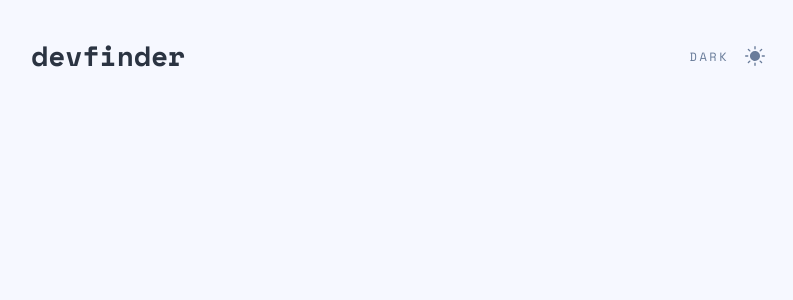
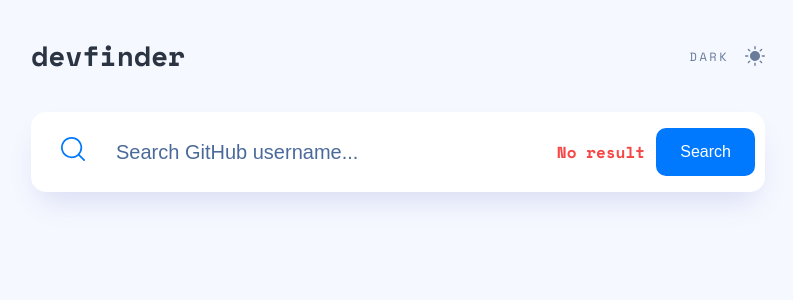
Before and after one commit to Dmitry27Zh/devfinder, a React (Create React App) app: page / in a window 1280 px wide. Shown: the top 300 px of the page, without its empty margins (242-1035 px from the left). Built offline with nearby package versions, Linux system fonts and the light colour scheme.

Commit message:
Create Search

```diff
--- a/src/App.tsx
+++ b/src/App.tsx
@@ -1,10 +1,12 @@
 import { Container } from 'components/Container'
 import { Header } from 'components/Header'
+import { Search } from 'components/Search'
 
 function App() {
   return (
     <Container>
       <Header />
+      <Search hasError onSubmit={() => null} />
     </Container>
   )
 }
--- /dev/null
+++ b/src/components/Search/Search.module.scss
@@ -0,0 +1,83 @@
+:global {
+  body[data-theme='light'] {
+    --search-bg: var(--white);
+    --search-color: var(--gray-300);
+    --search-placeholder-color: var(--gray-200);
+    --search-shadow: var(--shadow);
+  }
+
+  body[data-theme='dark'] {
+    --search-bg: var(--gray-400);
+    --search-color: var(--white);
+    --search-placeholder-color: var(--white);
+    --search-shadow: unset;
+  }
+}
+
+.search {
+  position: relative;
+  width: 100%;
+  overflow: hidden;
+  padding: 10px 10px 10px 16px;
+  background-color: var(--search-bg, white);
+  display: flex;
+  align-items: center;
+  box-shadow: var(--search-shadow);
+  border-radius: 15px;
+
+  @media (min-width: 767px) {
+    padding: 10px 10px 10px 30px;
+  }
+
+  & > button {
+    flex-shrink: 0;
+  }
+}
+
+.label {
+  cursor: pointer;
+}
+
+.textField {
+  padding: 0 10px;
+  flex-grow: 5;
+  height: 60px;
+  max-width: calc(100% - 100px - 20px);
+  border: none;
+  color: var(--search-color);
+  font-size: 0.75rem;
+  line-height: 1.5;
+  cursor: pointer;
+  background-color: var(--search-bg);
+
+  &::placeholder {
+    color: var(--search-placeholder-color);
+  }
+
+  &:focus {
+    outline: none;
+  }
+
+  @media (min-width: 767px) {
+    margin: 0 5px;
+    font-size: 1.25rem;
+    margin: 0 20px;
+  }
+}
+
+.error {
+  position: absolute;
+  right: 50%;
+  bottom: 5px;
+  color: var(--error-color);
+  font-size: 1rem;
+  line-height: 1.5;
+  font-weight: 700;
+
+  @media (min-width: 767px) {
+    right: 120px;
+    top: 50%;
+    transform: translateY(-50%);
+    bottom: unset;
+  }
+}
--- /dev/null
+++ b/src/components/Search/Search.tsx
@@ -0,0 +1,42 @@
+import { ReactComponent as SearchIcon } from 'assets/icon-search.svg'
+import styles from './Search.module.scss'
+import { FormEvent, useRef } from 'react'
+import { Button } from 'components/Button'
+
+interface SearchProps {
+  hasError: boolean
+  onSubmit: (text: string) => void
+}
+
+export const Search = ({ hasError, onSubmit }: SearchProps) => {
+  const searchRef = useRef<HTMLInputElement | null>(null)
+  const handleSubmit = (event: FormEvent) => {
+    event.preventDefault()
+    const inputElement = searchRef.current
+
+    if (inputElement) {
+      onSubmit(inputElement.value)
+      inputElement.value = ''
+    }
+  }
+
+  return (
+    <form onSubmit={handleSubmit} autoComplete="off">
+      <div className={styles.search}>
+        <label className={styles.label} htmlFor="search">
+          <SearchIcon />
+        </label>
+        <input
+          className={styles.textField}
+          type="text"
+          id="search"
+          name="username"
+          placeholder="Search GitHub username..."
+          ref={searchRef}
+        />
+        {hasError && <div className={styles.error}>No result</div>}
+        <Button>Search</Button>
+      </div>
+    </form>
+  )
+}
--- /dev/null
+++ b/src/components/Search/index.ts
@@ -0,0 +1 @@
+export * from './Search';
```
